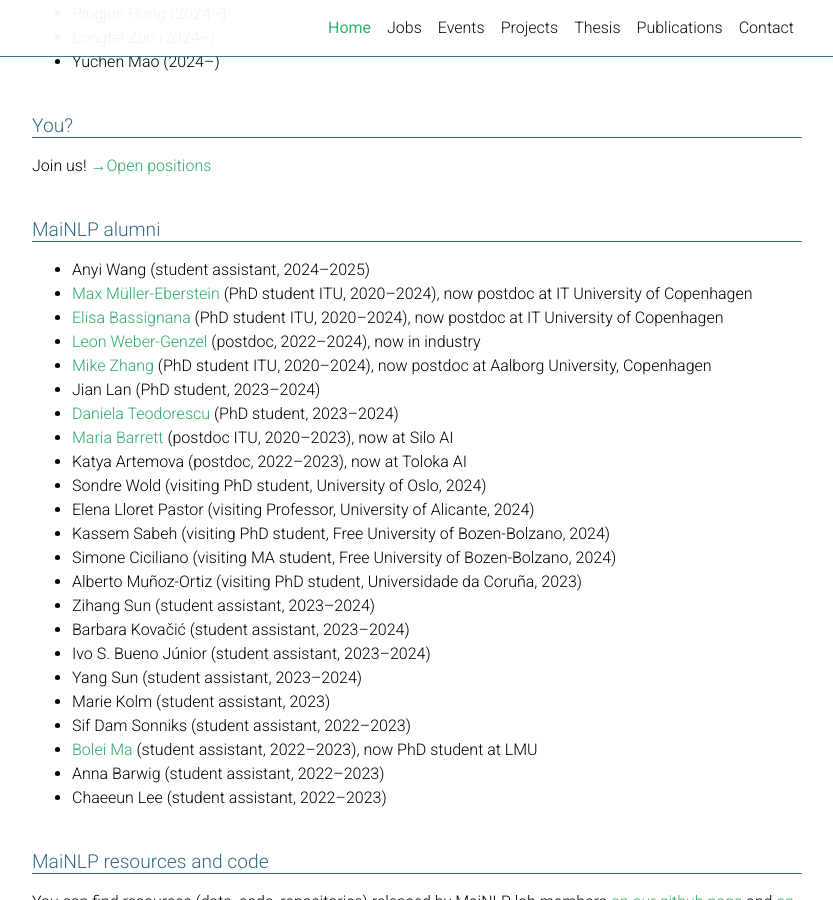
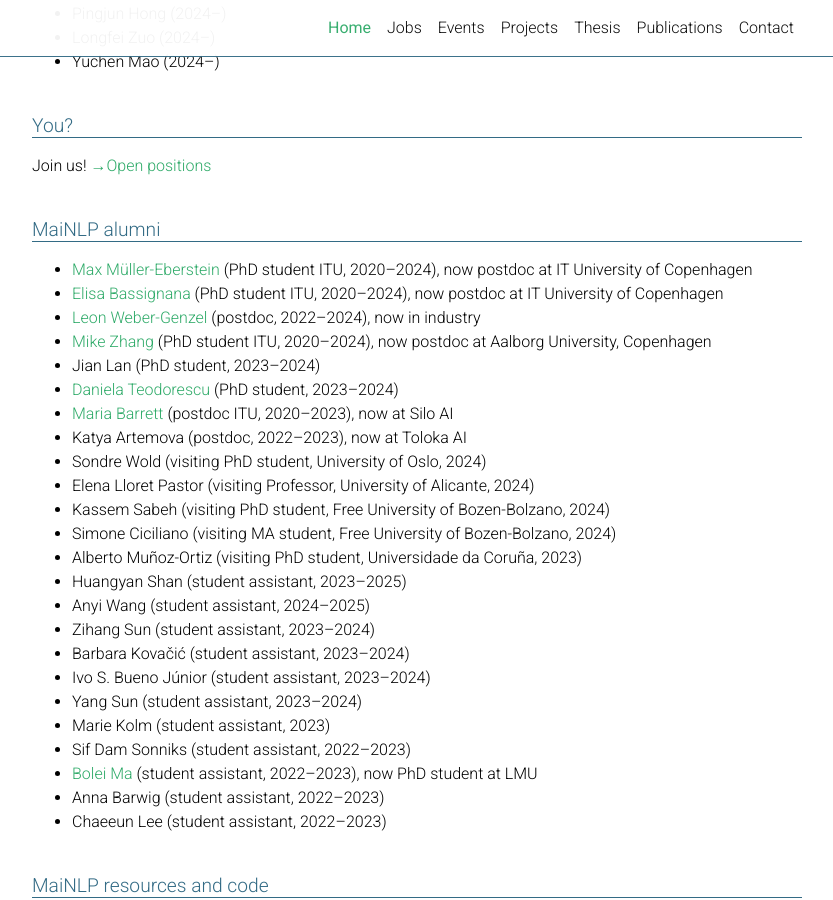
Before and after one commit to mainlp/mainlp.github.io, a Jekyll site: the page built from _pages/about.md, in a window 1280 px wide and 900 px high, scrolled down 4375 px. Shown: the whole window, without its empty margins (223-1056 px from the left). Built offline with Jekyll 4.4.1, drawn with Linux system fonts in a browser that asks for light colours; full-size pictures stand in for the smaller copies a plugin makes; comment, search, counter and statistics services are not loaded; a style sheet for code colours, icons or effects is not loaded.

```diff
--- a/_pages/about.md
+++ b/_pages/about.md
@@ -275,11 +274,15 @@ To <a href="/events-archive/">earlier events</a> at MaiNLP.
     <li><a href="https://dteodore.github.io/">Daniela Teodorescu</a> (PhD student, 2023–2024)</li>
     <li><a href="https://mariabarrett.github.io/">Maria Barrett</a> (postdoc ITU, 2020–2023), now at Silo AI</li>
     <li>Katya Artemova (postdoc, 2022–2023), now at Toloka AI</li>
+    <!-- visitors -->
     <li>Sondre Wold (visiting PhD student, University of Oslo, 2024)</li>
     <li>Elena Lloret Pastor (visiting Professor, University of Alicante, 2024)</li>
     <li>Kassem Sabeh (visiting PhD student, Free University of Bozen-Bolzano, 2024)</li>
     <li>Simone Ciciliano (visiting MA student, Free University of Bozen-Bolzano, 2024)</li>
     <li>Alberto Muñoz-Ortiz (visiting PhD student, Universidade da Coruña, 2023)</li>
+    <!-- student assistants -->
+    <li>Huangyan Shan (student assistant, 2023–2025)</li>
+    <li>Anyi Wang (student assistant, 2024–2025)</li>
     <li>Zihang Sun (student assistant, 2023–2024)</li>
     <li>Barbara Kovačić (student assistant, 2023–2024)</li>
     <li>Ivo S. Bueno Júnior (student assistant, 2023–2024)</li>
```
Also changed, not shown: other parts of _pages/about.md (+0 -1 lines).
